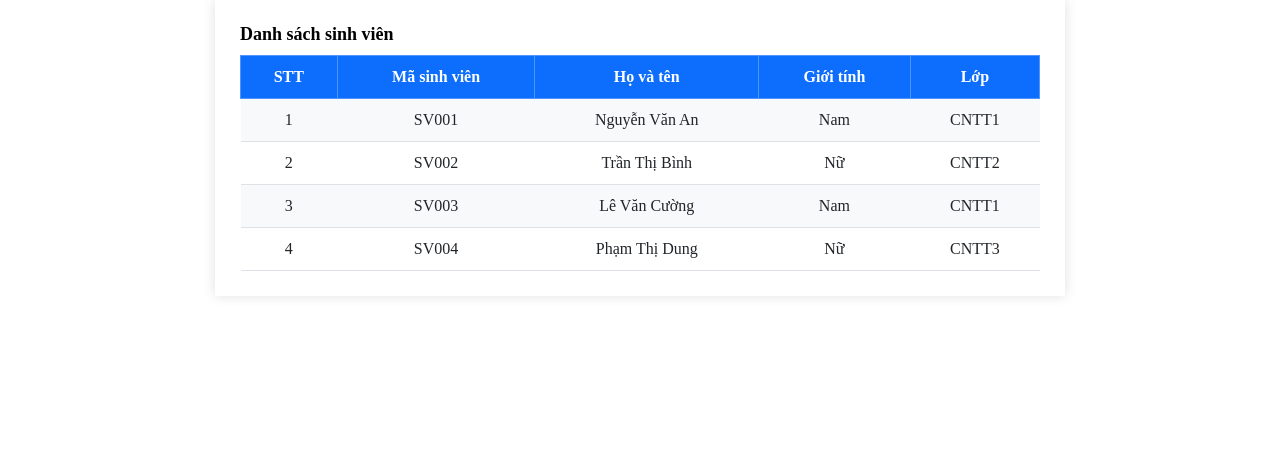
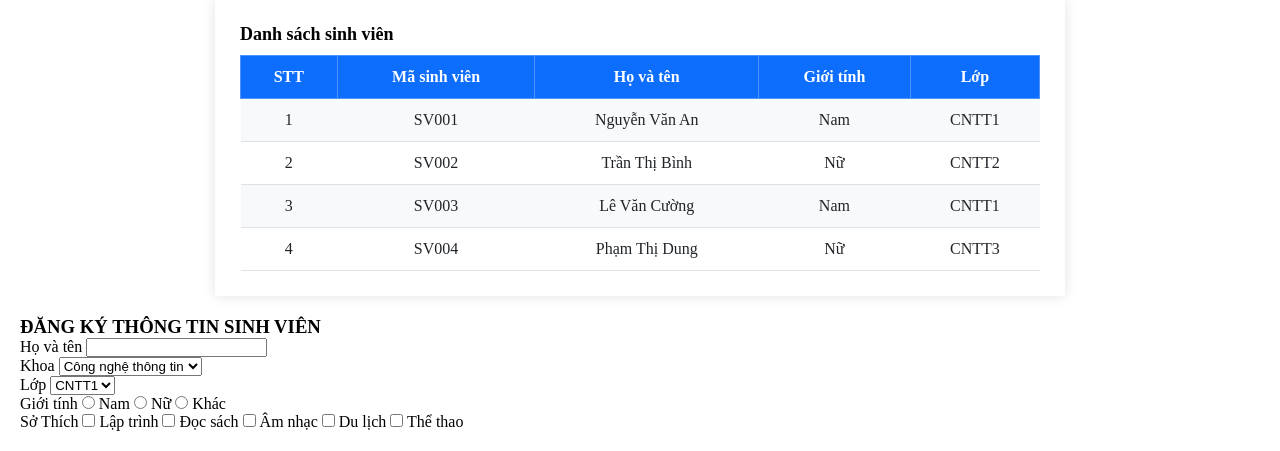
Before and after one commit to LVTuanAnh123/LuongVanTuanAnh_LTW1, a PHP site: page /Lab2/test1.php in a window 1280 px wide. Shown: the part 469-920 px from the top of the page. Before the commit the page ends 766 px from the top, so only its background shows below. Run offline with PHP 8.4, Linux system fonts and the light colour scheme.

Commit message:
update lab2

```diff
--- a/Lab2/test1.php
+++ b/Lab2/test1.php
@@ -26,6 +26,26 @@ $students = [
         "gender" => "Nữ",
         "class" => "CNTT3"
     ]
+];
+$faculties = [
+"Công nghệ thông tin",
+"Quản trị kinh doanh",
+"Kế toán",
+"Ngôn ngữ Anh"
+];
+$classes = [
+"A1" => "CNTT1",
+"A2" => "CNTT2",
+"A3" => "CNTT3",
+"A4" => "CNTT4"
+];
+$genders = ["Nam", "Nữ", "Khác"];
+$hobbies = [
+"LT" => "Lập trình",
+"DS" => "Đọc sách",
+"AN" => "Âm nhạc",
+"DL" => "Du lịch",
+"TT" => "Thể thao"
 ];
 ?>
 
@@ -173,6 +193,53 @@ $students = [
             <?php } ?>
         </table>
     </section>
-
+    <section class="s3">
+        <h3>ĐĂNG KÝ THÔNG TIN SINH VIÊN </h3>
+        <form action="#" method="post">
+            <div>
+                <label >Họ và tên </label>
+                <input type="text">
+            </div>
+        <div>
+            <label>Khoa</label>
+            <select name="faculty">
+                <?php foreach ($faculties as $faculty) { ?>
+                    <option><?= $faculty ?></option>
+                <?php } ?>
+            </select>
+        </div>
+        <div>
+            <label >Lớp</label>
+            <select name="class ">
+                <?php foreach ($classes as $key => $class) { ?>
+                    <option value="<?= $key ?>">
+                        <?= $class ?>
+                    </option>
+                <?php } ?>
+            </select>
+        </div>
+        <div>
+            <label >Giới tính</label>
+                <?php foreach ($genders as $gender) { ?>
+            <label>
+                <input type="radio" name="gender"
+                    value="<?= $gender ?>">
+                <?= $gender ?>
+            </label>
+                <?php } ?>
+        </option>
+        </div>
+        <div>
+            <label>Sở Thích</label>
+            <?php foreach ($hobbies as $key => $hobby) { ?>
+        <label>
+                <input type="checkbox" name="hobbies[]"
+                    value="<?= $key ?>">
+                <?= $hobby ?>
+        </label>
+<?php } ?>
+        </div>
+        </form>
+    </section>
 </body>
 </html>
```
